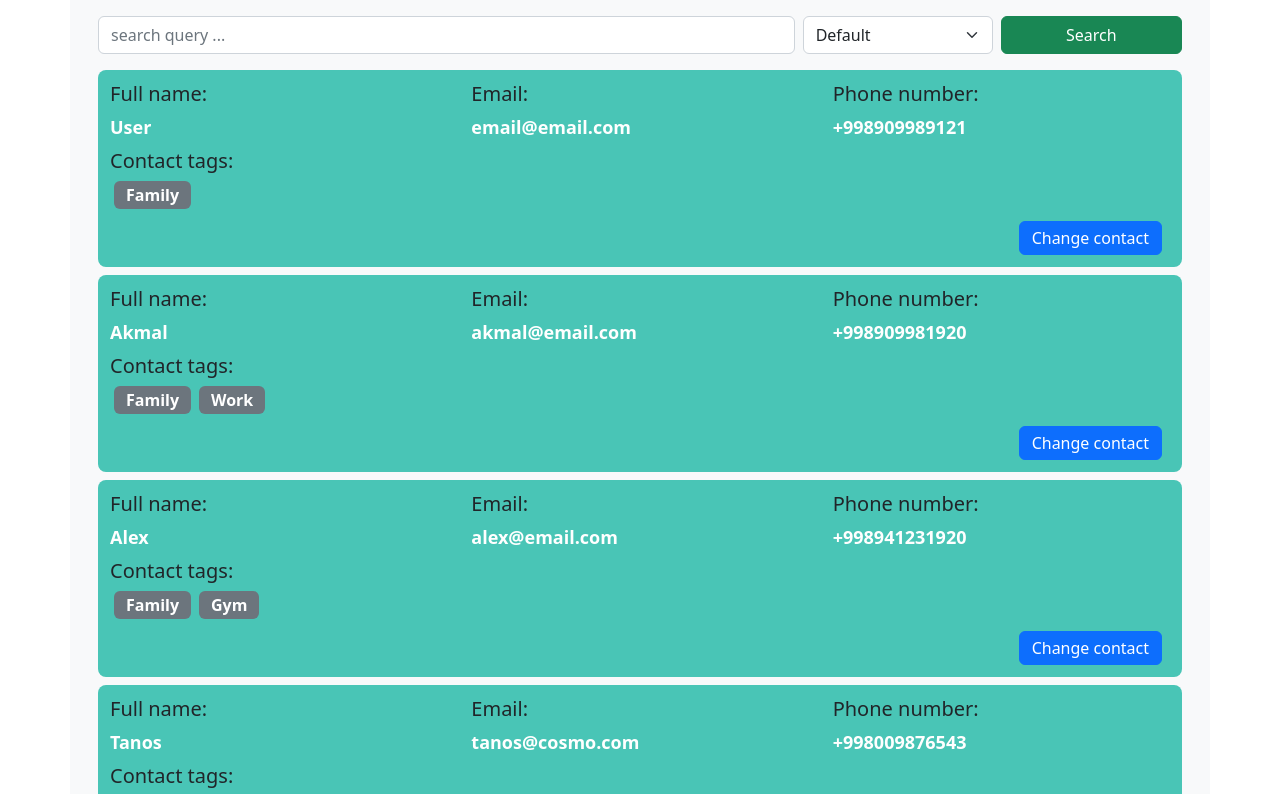
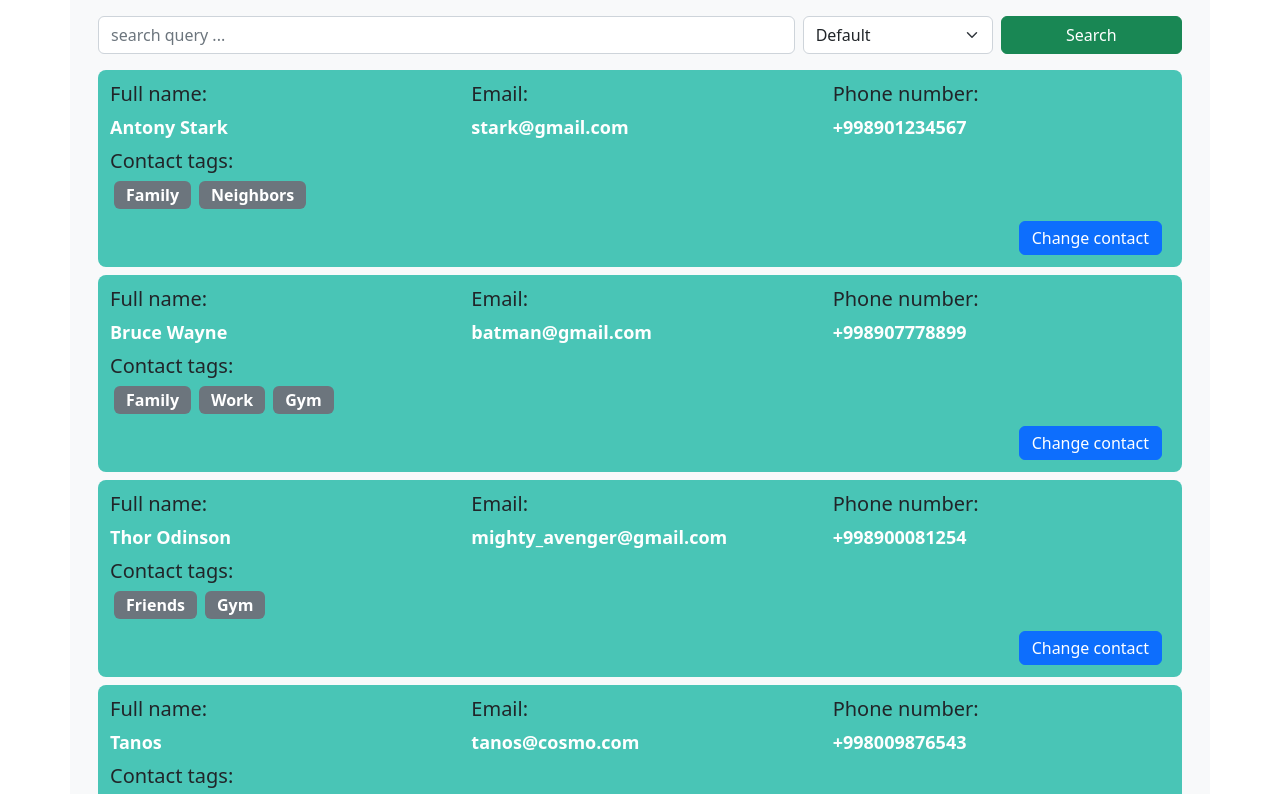
Before and after one commit to AKMav/vContact, a Vue app: page / in a window 1280 px wide. Shown: the top 794 px of the page. Built offline with nearby package versions, Linux system fonts and the light colour scheme.

Commit message:
fix: add universal search by type

```diff
--- a/src/pages/ContactList/index.vue
+++ b/src/pages/ContactList/index.vue
@@ -1,7 +1,7 @@
 <template>
   <div class="contacts container">
     <div class="controls">
-      <SearchFilter @onSearch="filterSearch" />
+      <SearchFilter @on-search="filterSearch" />
     </div>
 
     <ItemList :data="contacts" />
@@ -51,10 +51,22 @@ export default {
         let { query, type } = searchParams.value;
 
         if (searchParams.value.type) {
-          return store.getters.contacts.filter(item => item[type].includes(query));
+          return store.getters.contacts.filter(item => {
+            if (Array.isArray(item[type])) {
+              return item[type].map(i => i.toLowerCase()).includes(query.toLowerCase());
+            } else {
+              return item[type].toLowerCase().includes(query.toLowerCase());
+            }
+          });
         } else {
           return store.getters.contacts.filter(item => {
-            return Object.values(item).some(value => value.includes(query));
+            return Object.values(item).some(value => {
+              if (Array.isArray(value)) {
+                return value.map(i => i.toLowerCase()).includes(query.toLowerCase());
+            } else {
+              return value.includes(query.toLowerCase());
+            }
+            });
           });
         }
       }),
--- a/src/store/index.js
+++ b/src/store/index.js
@@ -5,31 +5,31 @@ export const store = createStore({
     return {
       contacts: [
         {
-          fullname: "User",
-          email: "email@email.com",
-          phone: "+998909989121",
-          tags: ["Family"],
+          fullname: "Antony Stark",
+          email: "stark@gmail.com",
+          phone: "+998901234567",
+          tags: ["Family", "Neighbors" ],
           id: "21"
         },
         {
-          fullname: "Akmal",
-          email: "akmal@email.com",
-          phone: "+998909981920",
-          tags: ["Family", "Work"],
+          fullname: "Bruce Wayne",
+          email: "batman@gmail.com",
+          phone: "+998907778899",
+          tags: ["Family", "Work", "Gym"],
           id: "20"
         },
         {
-          fullname: "Alex",
-          email: "alex@email.com",
-          phone: "+998941231920",
-          tags: ["Family", "Gym"],
+          fullname: "Thor Odinson",
+          email: "mighty_avenger@gmail.com",
+          phone: "+998900081254",
+          tags: ["Friends", "Gym"],
           id: "19"
         },
         {
           fullname: "Tanos",
           email: "tanos@cosmo.com",
           phone: "+998009876543",
-          tags: ["Family", "Gym", "Other"],
+          tags: ["Gym", "Other"],
           id: "18"
         },
       ]
```
